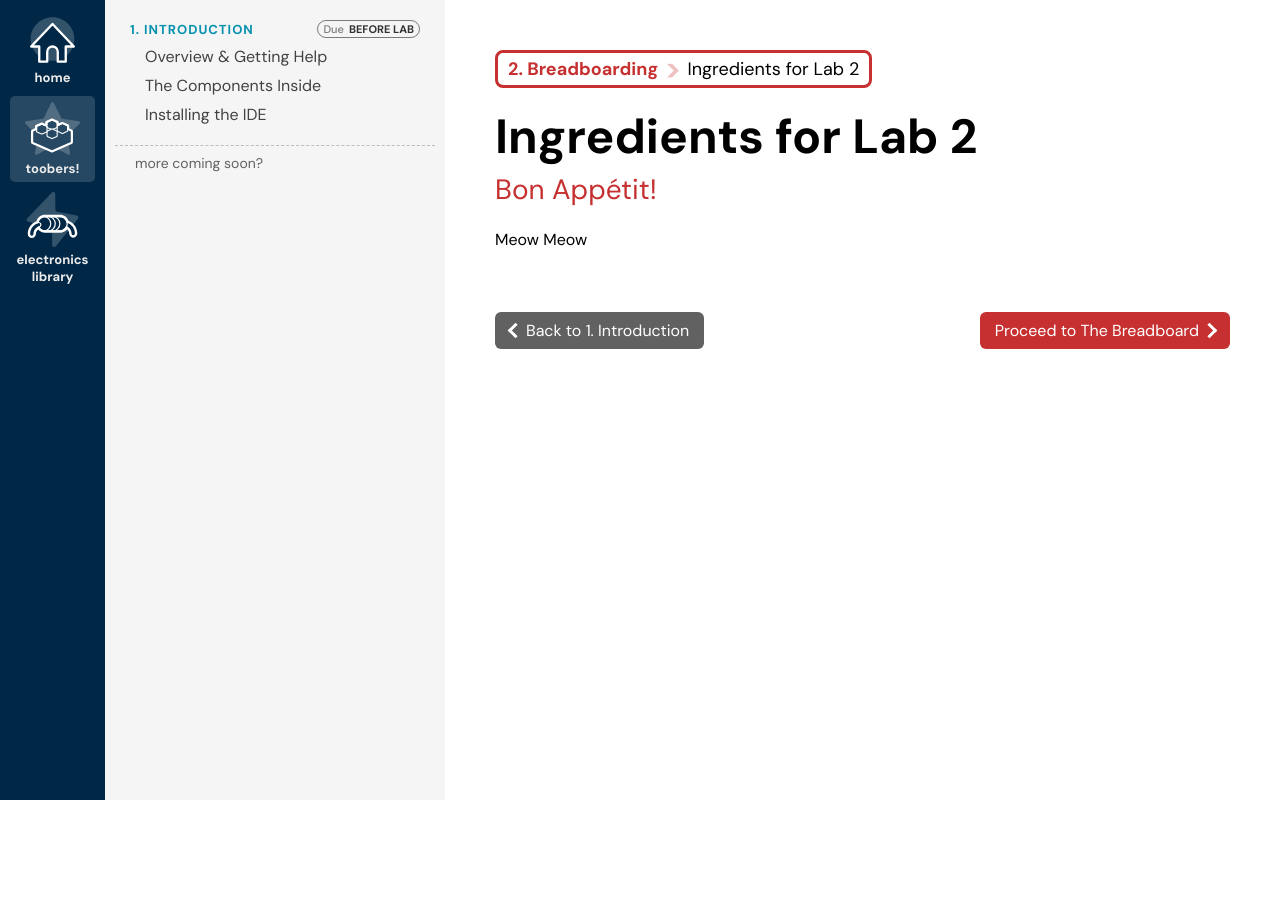
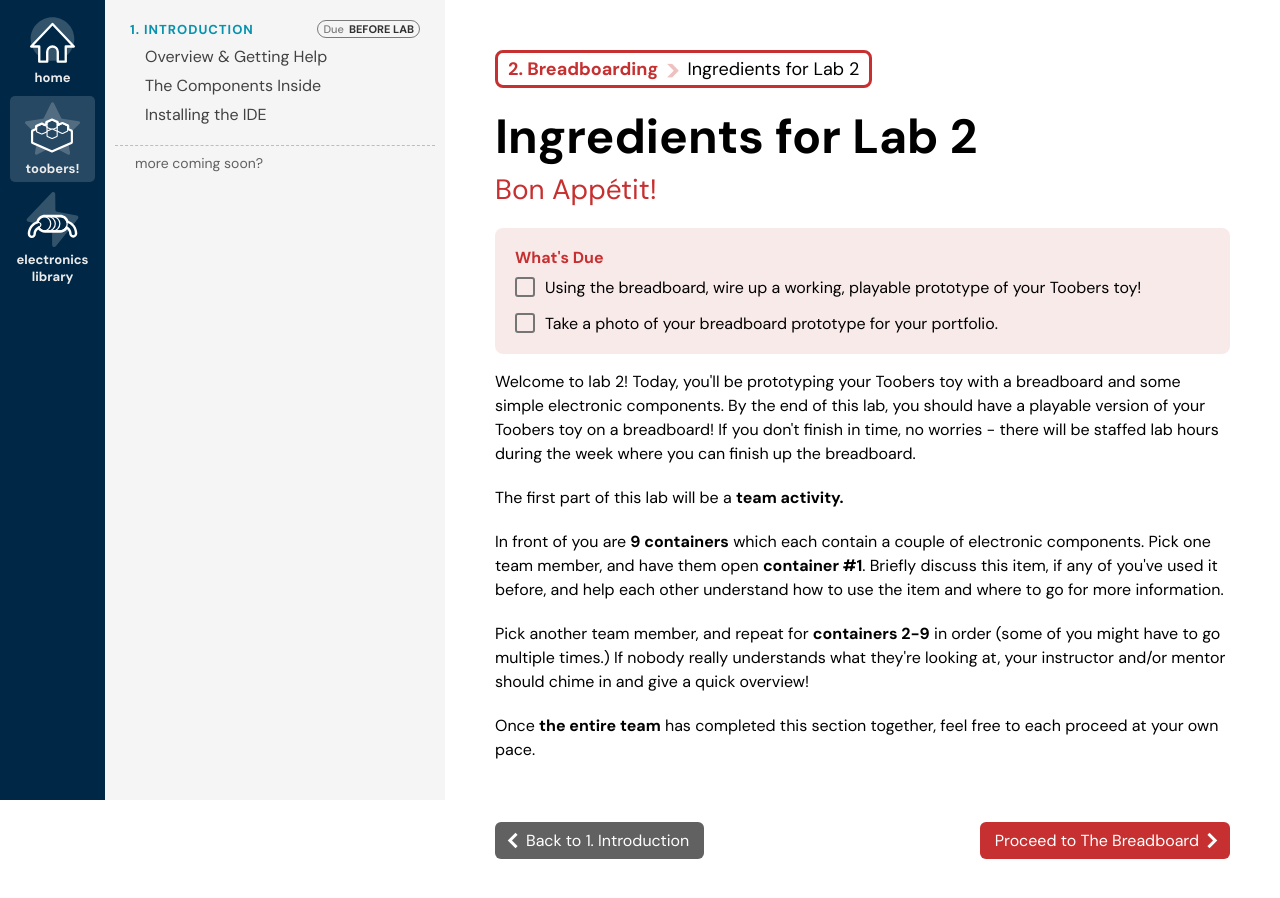
Before and after one commit to mit2009/200b-electronics-library, a Next.js app: page /toobers/breadboarding/lab2-intro in a window 1280 px wide. Shown: the top 898 px of the page. Before the commit the page ends 800 px from the top, so only its background shows below. Built offline with nearby package versions, Linux system fonts and the light colour scheme.

Commit message:
feat: more breadboarding and sharing a meal content

```diff
--- a/components/Sidebar/Sidebar.module.scss
+++ b/components/Sidebar/Sidebar.module.scss
@@ -20,31 +20,37 @@
 .cad {
   --section-color: rgb(166, 0, 166);
   --section-lighter: rgba(166, 0, 166, 0.3);
+  --section-lightest: rgba(66, 0, 166, 0.1);
 }
 
 .sugarCube {
   --section-color: rgb(255, 145, 0);
   --section-lighter: rgba(255, 145, 0, 0.3);
+  --section-lightest: rgba(255, 145, 0, 0.1);
 }
 
 .batteryCharger {
   --section-color: rgb(10, 21, 115);
   --section-lighter: rgba(10, 21, 115, 0.3);
+  --section-lightest: rgba(10, 21, 115, 0.1);
 }
 
 .breadboarding {
   --section-color: rgb(199, 48, 48);
   --section-lighter: rgba(199, 48, 48, 0.3);
+  --section-lightest: rgba(199, 48, 48, 0.1);
 }
 
 .pcb {
   --section-color: rgb(7, 109, 22);
   --section-lighter: rgba(7, 109, 22, 0.3);
+  --section-lightest: rgba(7, 109, 22, 0.1);
 }
 
 .final {
   --section-color: rgb(185, 140, 6);
   --section-lighter: rgba(185, 140, 6, 0.3);
+  --section-lightest: rgba(185, 140, 6, 0.1);
 }
 
 .sidebarContainer {
@@ -110,10 +116,16 @@
     padding-left: 20px;
 
     input[type='text'] {
-      padding: 8px 15px;
+      padding: 6px 10px;
       border-radius: 5px;
       outline: none;
-      border: 2px solid black;
+      width: 100%;
+      border: 2px solid var(--grey4);
+      font-family: 'DM Sans', sans-serif;
+
+      &:focus {
+        border: 2px solid var(--grey6);
+      }
     }
   }
 }
--- a/components/Sidebar/index.tsx
+++ b/components/Sidebar/index.tsx
@@ -105,6 +105,10 @@ export const PAGES_LAYOUT: { [url: string]: ISection } = {
         value: '2. Breadboarding',
         location: Location.IN_LAB,
         has_pages: true,
+        whatsDue: {
+          '2.1': 'Using the breadboard, wire up a working, playable prototype of your Toobers toy!',
+          '2.2': 'Take a photo of your breadboard prototype for your portfolio.',
+        },
         pages: {
           '/lab2-intro': {
             value: 'Ingredients for Lab 2',
--- a/components/WhatsDue/index.tsx
+++ b/components/WhatsDue/index.tsx
@@ -6,14 +6,14 @@ import cx from 'classnames';
 import ConfettiExplosion from 'react-confetti-explosion';
 
 export const WhatsDue = ({ chapter }: { chapter: string }) => {
-  const dueItems = PAGES_LAYOUT['/toobers'].chapters?.[chapter].whatsDue;
+  const dueItems = PAGES_LAYOUT['/toobers'].chapters?.[chapter]?.whatsDue;
   const [trackedItems, setTrackedItems] = useState(dueItems);
   const [dontShowConfetti, setDontShowConfetti] = useState(true);
 
   useEffect(() => {
     // get from local storage if any of these have been read already
     // if so, mark them as read
-    if (window) {
+    if (window && dueItems) {
       Object.entries(dueItems).forEach((item: any) => {
         if (window.localStorage.getItem(item[0]) === 'true') {
           setTrackedItems((prev: any) => {
@@ -39,9 +39,10 @@ export const WhatsDue = ({ chapter }: { chapter: string }) => {
 
   return (
     <div className={styles.whatsDueContainer}>
-      <h1>What's Due {PAGES_LAYOUT['/toobers'].chapters?.[chapter].due_date}</h1>
+      <h1>What's Due {PAGES_LAYOUT['/toobers'].chapters?.[chapter]?.due_date}</h1>
       <div className={styles.dueContainer}>
-        {Object.entries(dueItems).map((item: any, index: any) => {
+        {dueItems &&
+          Object.entries(dueItems).map((item: any, index: any) => {
             const clickItem = () => {
               if (window) {
                 setDontShowConfetti(false);
--- a/pages/toobers/breadboarding/lab2-intro.tsx
+++ b/pages/toobers/breadboarding/lab2-intro.tsx
@@ -1,9 +1,34 @@
+import { WhatsDue } from '../../../components/WhatsDue';
+
 const Page = () => {
   return (
     <div>
       <h1>Ingredients for Lab 2</h1>
       <h2>Bon Appétit!</h2>
-      <p>Meow Meow</p>
+      <WhatsDue chapter={'/breadboarding'} />
+      <p>
+        Welcome to lab 2! Today, you'll be prototyping your Toobers toy with a breadboard and some simple electronic
+        components. By the end of this lab, you should have a playable version of your Toobers toy on a breadboard! If
+        you don't finish in time, no worries - there will be staffed lab hours during the week where you can finish up
+        the breadboard.
+      </p>
+      <p>
+        The first part of this lab will be a <strong>team activity.</strong>
+      </p>
+      <p>
+        In front of you are <strong>9 containers</strong> which each contain a couple of electronic components. Pick one
+        team member, and have them open <strong>container #1</strong>. Briefly discuss this item, if any of you've used
+        it before, and help each other understand how to use the item and where to go for more information.
+      </p>
+      <p>
+        Pick another team member, and repeat for <strong>containers 2-9</strong> in order (some of you might have to go
+        multiple times.) If nobody really understands what they're looking at, your instructor and/or mentor should
+        chime in and give a quick overview!
+      </p>
+      <p>
+        Once <strong>the entire team</strong> has completed this section together, feel free to each proceed at your own
+        pace.
+      </p>
     </div>
   );
 };
--- a/pages/toobers/intro/overview.tsx
+++ b/pages/toobers/intro/overview.tsx
@@ -1,6 +1,5 @@
 import GuideImage from '../../../components/GuideImage';
 import { GuideLink } from '../../../components/GuideLink';
-import { PAGES_LAYOUT } from '../../../components/Sidebar';
 import { WhatsDue } from '../../../components/WhatsDue';
 
 const Overview = () => {
```
Lines whose indentation alone changed are shown as unchanged.
